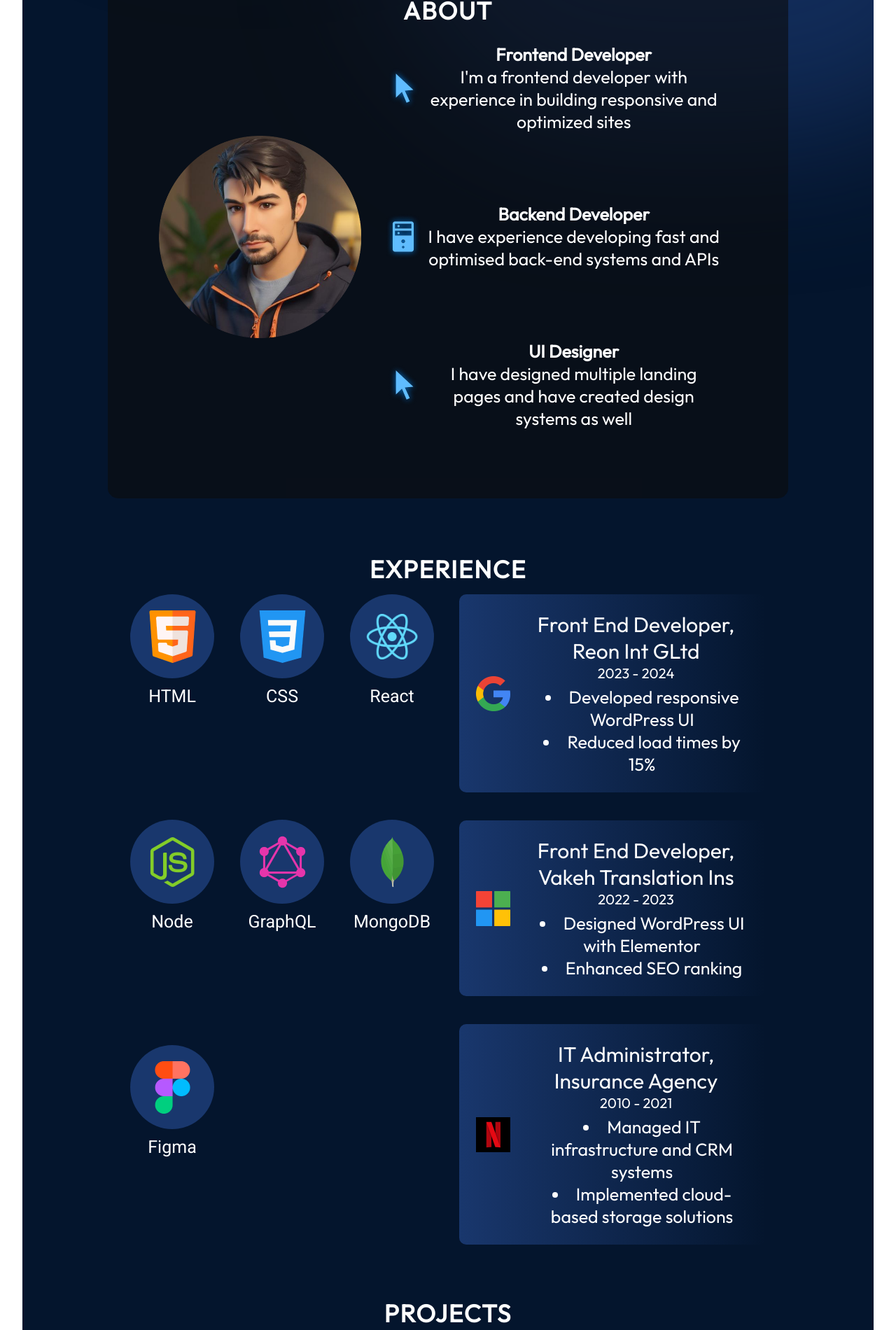
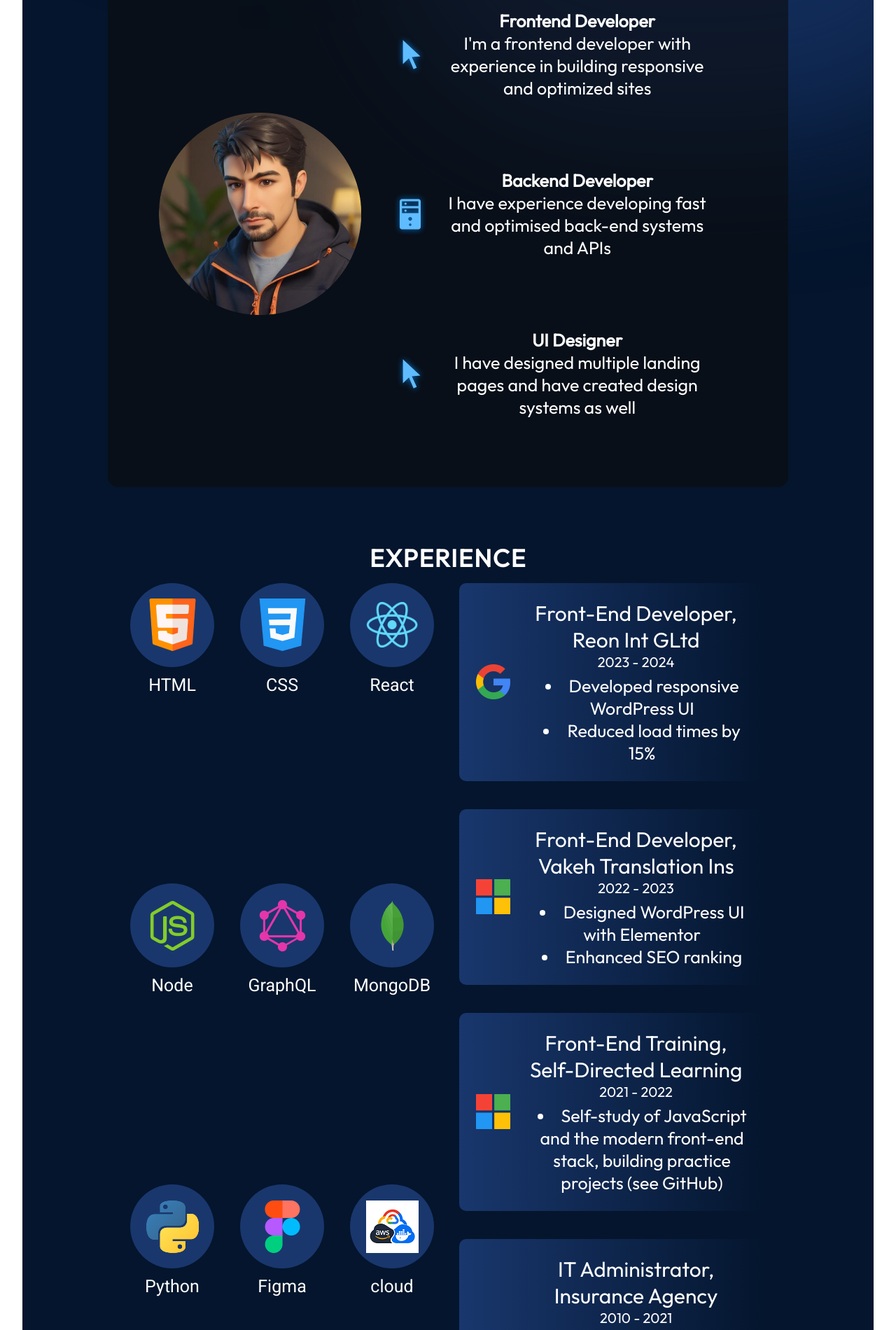
Before and after one commit to BehroozRanjbaran/portfolio-react, a React (Vite) app: page / in a window 1280 px wide. Shown: the part 875-2775 px from the top of the page at 70% size. Built offline with nearby package versions, Linux system fonts and the light colour scheme.

Commit message:
added new content and update my skills

```diff
--- a/src/components/About/About.module.css
+++ b/src/components/About/About.module.css
@@ -27,6 +27,7 @@
 
 .aboutImage {
   width: 35%;
+  margin-right: 10px;
 }
 
 .aboutItems {
--- a/src/components/Hero/Hero.module.css
+++ b/src/components/Hero/Hero.module.css
@@ -52,7 +52,8 @@
 }
 
 .heroImg {
-  width: 50%;
+  width: 45%;
+  margin-left:10px;
   z-index: 1;
 
   animation-name: floating;
@@ -129,7 +130,7 @@
   }
 
   .heroImg {
-    width: 80%;
+    width: 70%;
     margin-bottom: 30px;
   }
 
--- a/src/data/history.json
+++ b/src/data/history.json
@@ -1,6 +1,6 @@
 [
   {
-    "role": "Front End Developer",
+    "role": "Front-End Developer",
     "organisation": "Reon Int GLtd",
     "startDate": "2023",
     "endDate": "2024",
@@ -8,11 +8,19 @@
     "imageSrc": "history/google.png"
   },
   {
-    "role": "Front End Developer",
+    "role": "Front-End Developer",
     "organisation": "Vakeh Translation Ins",
     "startDate": "2022",
     "endDate": "2023",
     "experiences": ["Designed WordPress UI with Elementor", "Enhanced SEO ranking"],
+    "imageSrc": "history/microsoft.png"
+  },
+  {
+    "role": "Front-End Training",
+    "organisation": "Self-Directed Learning",
+    "startDate": "2021",
+    "endDate": "2022",
+    "experiences": ["Self-study of JavaScript and the modern front-end stack,\nbuilding practice projects (see GitHub)"],
     "imageSrc": "history/microsoft.png"
   },
   {
--- a/src/data/skills.json
+++ b/src/data/skills.json
@@ -24,7 +24,16 @@
     "imageSrc": "skills/mongodb.png"
   },
   {
+    "title": "Python",
+    "imageSrc": "skills/python.png"
+  }
+  ,
+  {
     "title": "Figma",
     "imageSrc": "skills/figma.png"
+  },
+  {
+    "title": "cloud",
+    "imageSrc": "skills/cloud.png"
   }
 ]
```
Also changed, not shown: public/assets/skills/cloud.png (added), public/assets/skills/python.png (added).
